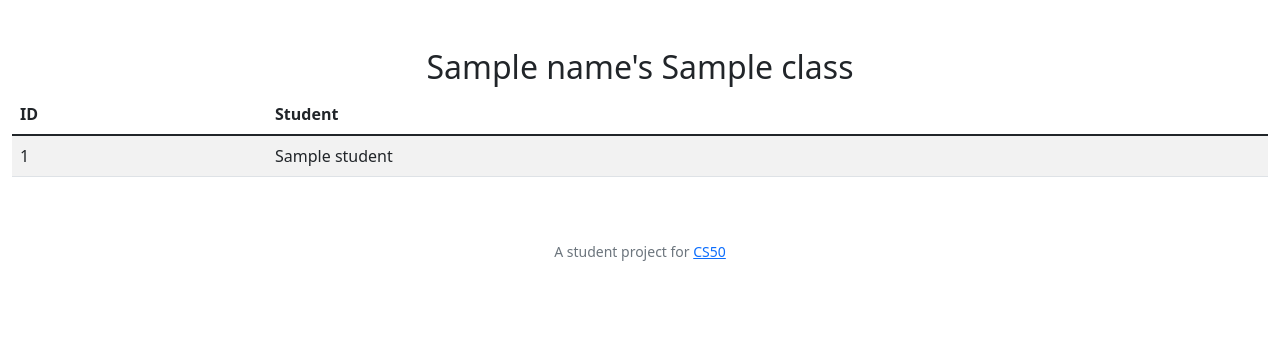
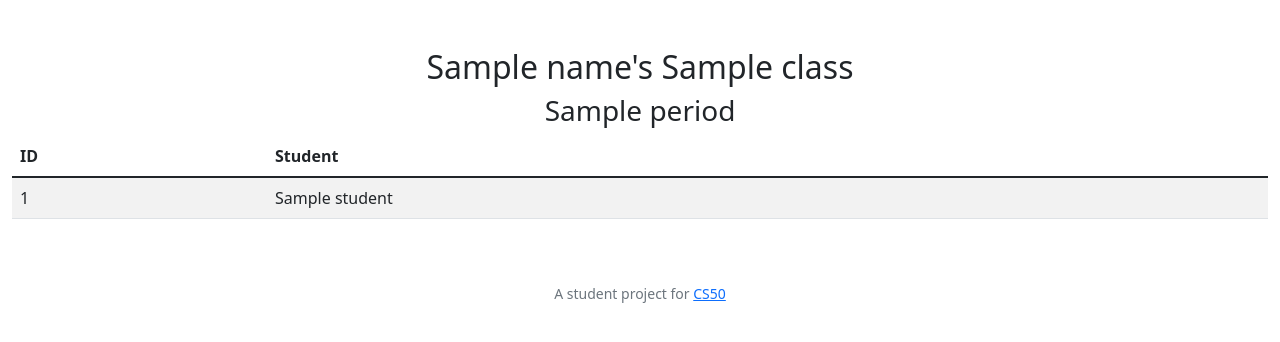
Before and after one commit to jdittert/cs50final, a Flask app: template templates/group.html in a window 1280 px wide. Shown: the part 76-418 px from the top of the page. Run offline with Flask 2, Linux system fonts and the light colour scheme; the template is opened without the code that fills it: most values are stand-ins (such as "Sample title", 1, 10 or a date in 2020); some libraries are stand-ins or nearby versions.

Commit message:
Group page works?

```diff
--- a/app.py
+++ b/app.py
@@ -118,14 +118,19 @@ def group():
 
     # User reaches via POST
     if request.method == "POST":
-        return apology("TODO")
+        teacher = db.execute("SELECT * FROM users WHERE id = ?", session["user_id"])
+        name = teacher[0]["usercase"]
+        period = request.args.get("period")
+        period_id = db.execute("SELECT * FROM classes WHERE teacher = ? and class = ?", session["user_id"], period)
+        periodx = period_id[0]["id"]
+        students = db.execute("SELECT * FROM students WHERE class = ?", periodx)
+
+        return render_template("group.html", name=name, period=period, students=students)
 
     # User reaches via GET
     else:
-        teacher = db.execute("SELECT * FROM users WHERE id = ?", session["user_id"])
-        name = teacher[0]["usercase"]
-        students = db.execute("SELECT * FROM students WHERE class = ?", 1)
-        return render_template("group.html", name=name, students=students)
+        return apology("TODO")
+
 
 
 @app.route("/login", methods=["GET", "POST"])
--- a/templates/classes.html
+++ b/templates/classes.html
@@ -23,8 +23,8 @@
                     <td class="text-start">{{ class.class }}</td>
                     <td class="text-start">{{ class.subject }}</td>
                     <td class="text-end">
-                        <form action="/group" method="get">
-                            <button class="btn btn-primary" type="button" id="{{ class.class }}" name="{{ class.class}}" onclick="">Group Class</button>
+                        <form action="/group?period={{ class.class }}" method="post">
+                            <button class="btn btn-primary" type="submit" id="{{ class.class }}" name="{{ class.class}}">Group Class</button>
                         </form>
                     </td>
                     <td class="text-end"><button class="btn btn-primary" type="button">Edit Class</td>
--- a/templates/group.html
+++ b/templates/group.html
@@ -7,6 +7,9 @@
 {% block main %}
     <div>
         <h2>{{ name }}'s {{ class }}</h2>
+    </div>
+    <div>
+        <h3>{{ period }}</h3>
     </div>
     <div>
     <table class="table table-striped">
```
Also changed, not shown: seatingchart.db, 1 other file.
